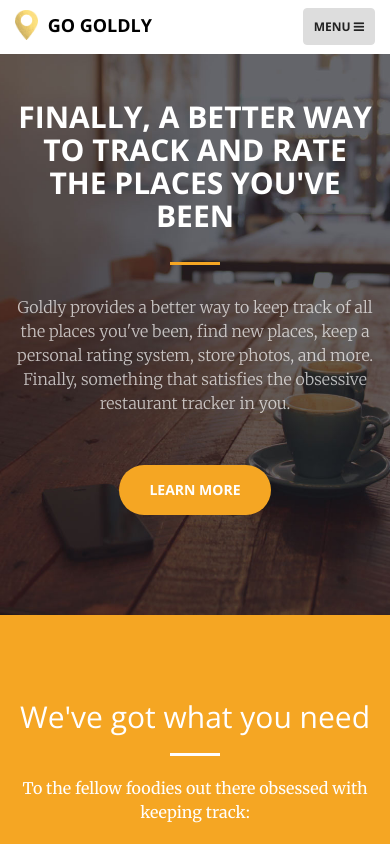
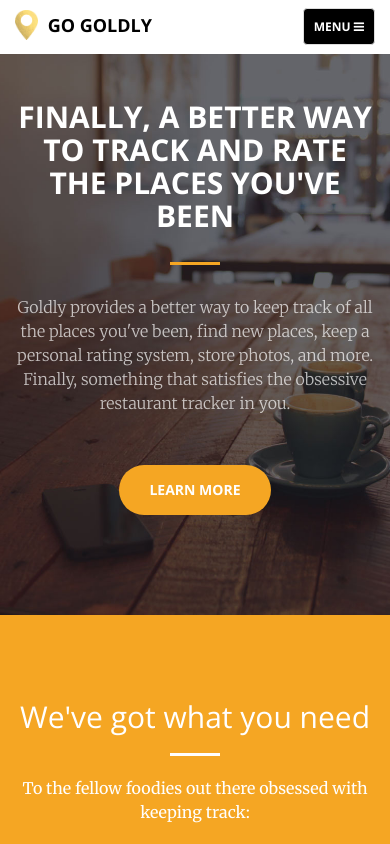
Before and after one commit to maseinny/goldly, a website: page index.html in a window 390 px wide. In both pictures the pointer is over the button 338 px from the left and 26 px from the top of the page. Shown: the top 844 px of the page. Drawn offline with nearby package versions, Linux system fonts and the light colour scheme; a script that the page names is missing.

Commit message:
Mobile header styling

```diff
--- a/css/creative.css
+++ b/css/creative.css
@@ -86,6 +86,10 @@ aside {
   color: #222222;
   text-transform: uppercase;
 }
+ .navbar-default .navbar-toggle:focus, .navbar-default .navbar-toggle:hover {
+    background-color: #000000;
+    color: #ffffff !important;
+  }
 .navbar-default .nav > li > a,
 .navbar-default .nav > li > a:focus {
   text-transform: uppercase;
```
